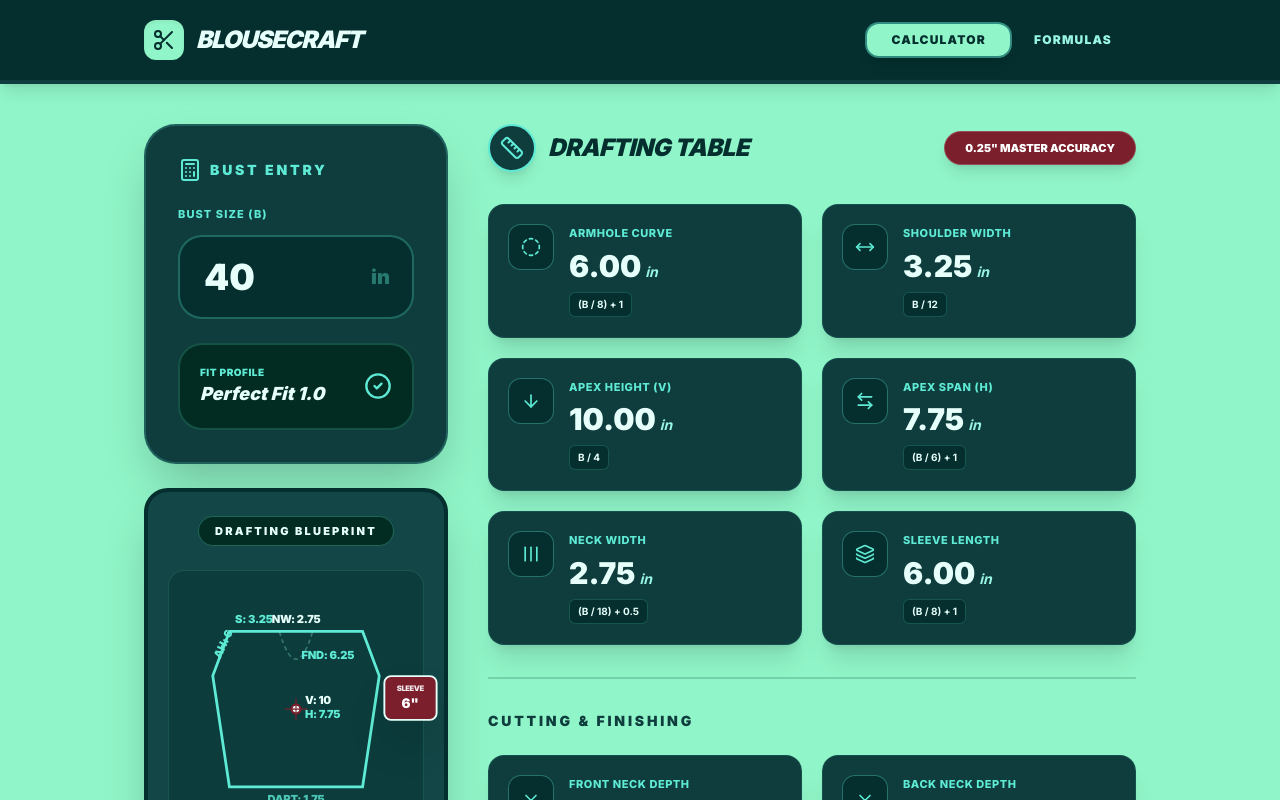
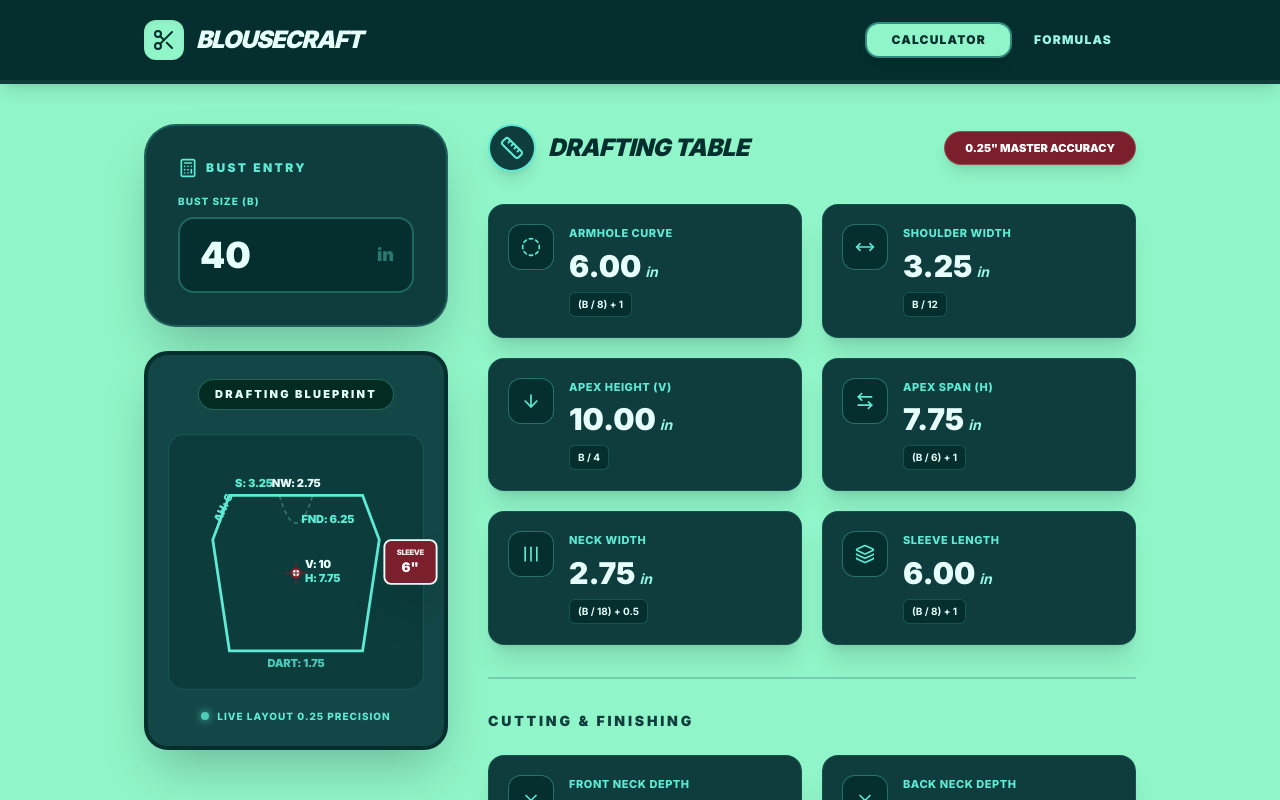
Before and after one commit to itmoorthy/Blousecraft, a React (Vite) app: page / in a window 1280 px wide. Shown: the top 800 px of the page. Built offline with nearby package versions, Linux system fonts and the light colour scheme.

Commit message:
feat: Refine UI styling for calculator input
Adjusted font sizes, padding, and spacing within the calculator's bust entry section to improve visual hierarchy and user experience. Smaller text and tighter layouts create a more compact and focused input area.

```diff
--- a/App.tsx
+++ b/App.tsx
@@ -83,14 +83,14 @@
             {/* Input Section */}
             <div className="lg:col-span-4 space-y-6">
               <div className="bg-[#0F3D3E] p-6 sm:p-8 rounded-[2rem] shadow-2xl border-2 border-[#5EEAD4]/20">
-                <div className="flex items-center space-x-2 mb-6 text-[#5EEAD4]">
-                  <Calculator size={24} />
-                  <h2 className="text-sm font-black uppercase tracking-[0.2em]">Bust Entry</h2>
+                <div className="flex items-center space-x-2 mb-4 text-[#5EEAD4]">
+                  <Calculator size={20} />
+                  <h2 className="text-xs font-black uppercase tracking-[0.2em]">Bust Entry</h2>
                 </div>
 
-                <div className="space-y-6">
+                <div className="space-y-4">
                   <div>
-                    <label htmlFor="bustSize" className="block text-[11px] font-extrabold text-[#5EEAD4] uppercase tracking-widest mb-3">
+                    <label htmlFor="bustSize" className="block text-[10px] font-extrabold text-[#5EEAD4] uppercase tracking-widest mb-2">
                       Bust Size (B)
                     </label>
                     <div className="relative group">
@@ -101,20 +101,12 @@
                         value={bustSize}
                         onChange={handleInputChange}
                         placeholder="40"
-                        className="block w-full px-6 py-5 bg-[#042F2E] border-2 border-[#5EEAD4]/30 rounded-3xl text-4xl font-black focus:ring-8 focus:ring-[#5EEAD4]/20 focus:border-[#5EEAD4] outline-none transition-all placeholder:text-[#99F6E4]/10 text-[#E6FFFA]"
+                        className="block w-full px-5 py-4 bg-[#042F2E] border-2 border-[#5EEAD4]/30 rounded-2xl text-4xl font-black focus:ring-4 focus:ring-[#5EEAD4]/20 focus:border-[#5EEAD4] outline-none transition-all placeholder:text-[#99F6E4]/10 text-[#E6FFFA]"
                       />
-                      <div className="absolute right-6 top-1/2 -translate-y-1/2 text-[#5EEAD4]/40 font-black text-xl">
+                      <div className="absolute right-5 top-1/2 -translate-y-1/2 text-[#5EEAD4]/40 font-black text-lg">
                         in
                       </div>
                     </div>
-                  </div>
-
-                  <div className="p-5 bg-[#022C22] rounded-3xl flex items-center justify-between border-2 border-[#5EEAD4]/20">
-                    <div>
-                      <p className="text-[10px] font-black text-[#5EEAD4] uppercase tracking-wider">Fit Profile</p>
-                      <p className="text-[#E6FFFA] font-black italic text-lg">Perfect Fit 1.0</p>
-                    </div>
-                    <CheckCircle2 className="text-[#5EEAD4]" size={28} />
                   </div>
                 </div>
               </div>
```
